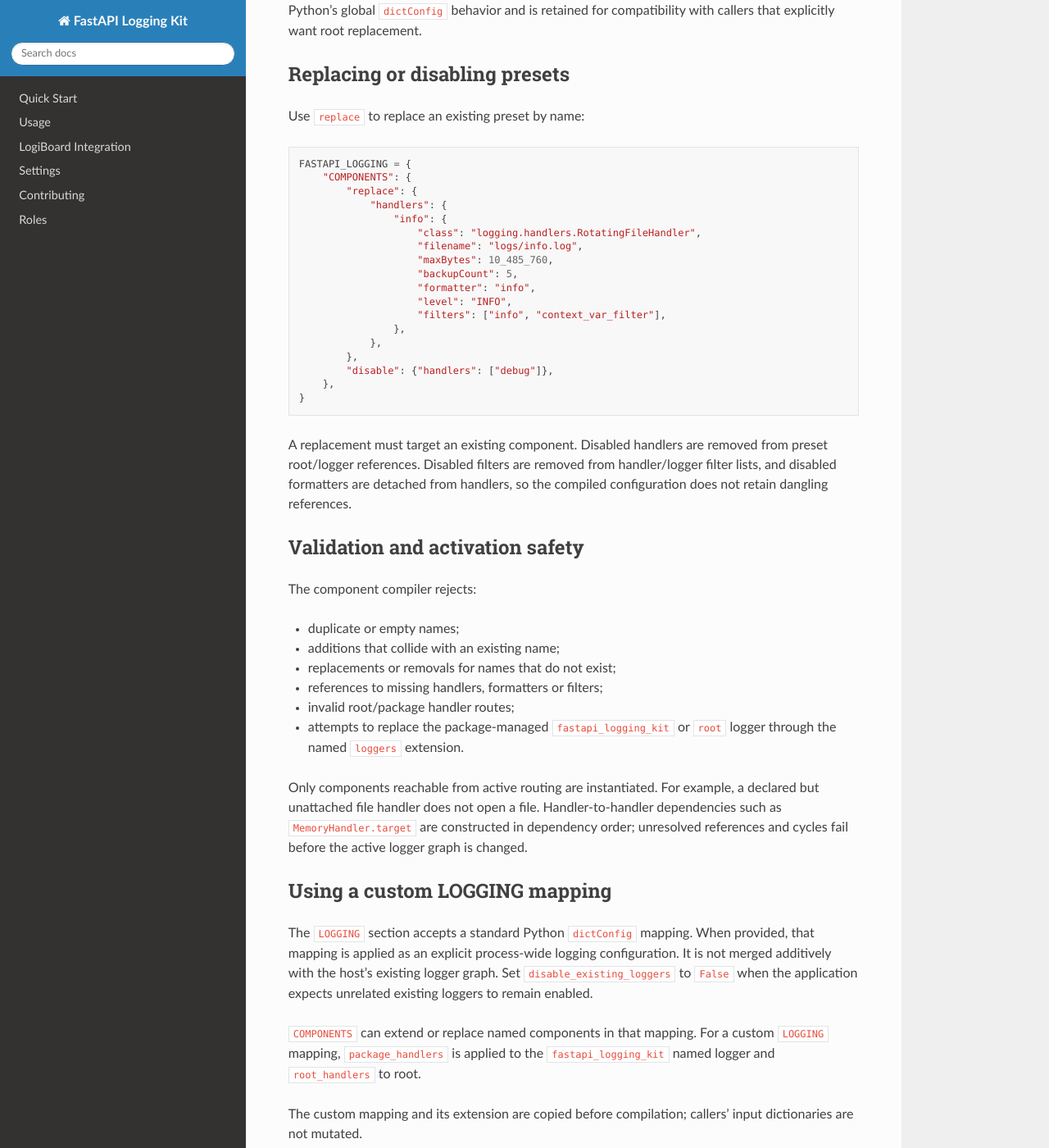
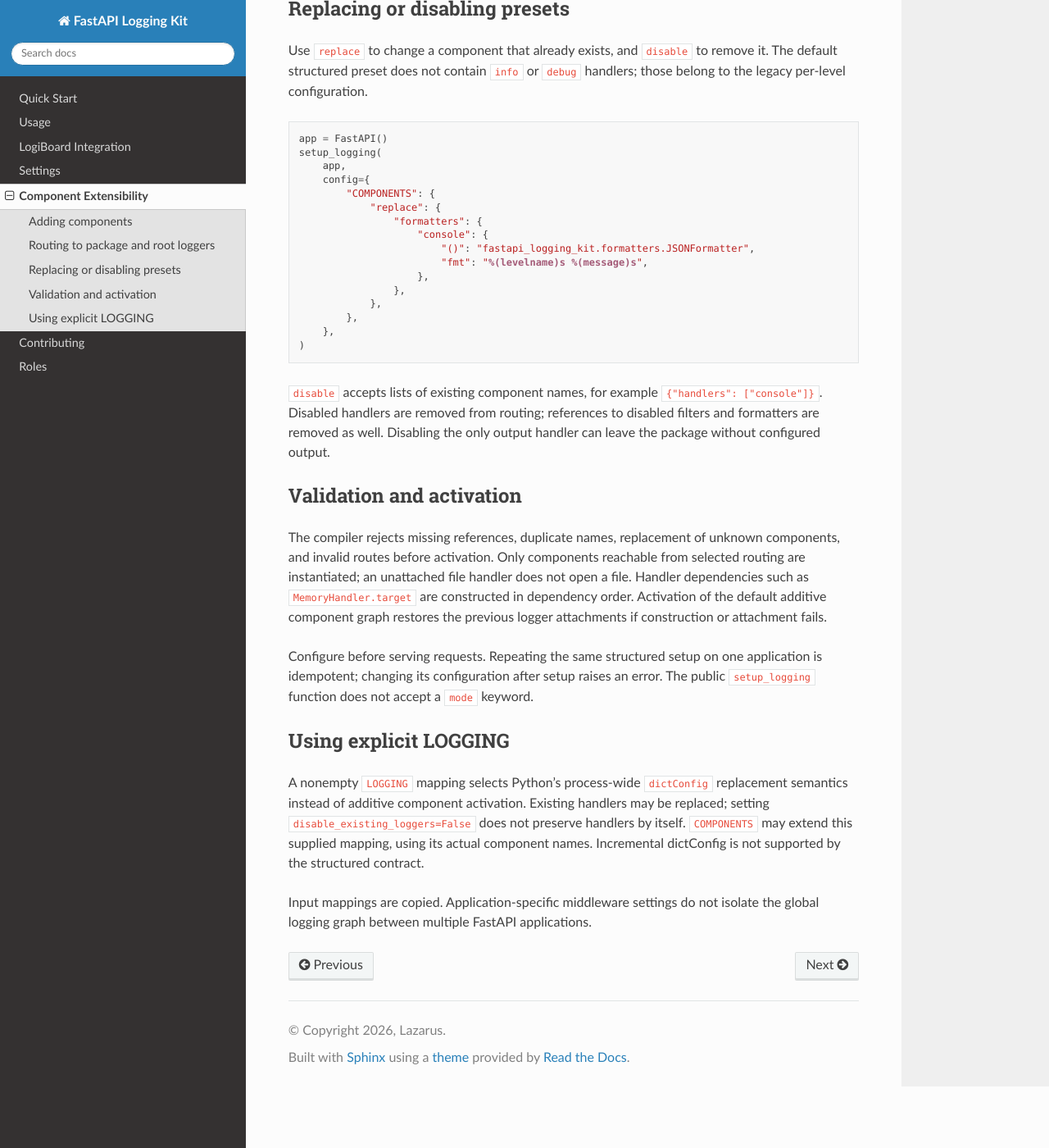
Before and after one commit to Lazarus-org/fastapi-logging-kit, a Sphinx documentation site: the page built from docs/extensibility.rst, in a window 1280 px wide and 1400 px high, scrolled down 1563 px. Shown: the whole window at 82% size. Built offline with Sphinx 7.4.7 and the Read the Docs theme 3.1.0, drawn with Linux system fonts in a browser that asks for light colours; some of the changed text lies outside the part shown.

Commit message:
docs(usage): correct configuration examples and remove comparison page

```diff
--- a/docs/extensibility.rst
+++ b/docs/extensibility.rst
@@ -1,26 +1,41 @@
 Component Extensibility
 =======================
 
-FastAPI Logging Kit builds its default handlers, formatters and filters from a set of
-package presets. Applications can extend those presets through the
-``FASTAPI_LOGGING["COMPONENTS"]`` mapping without editing package internals.
-
-The extension compiler validates names and references before it creates or
-attaches handlers. A component is never silently overwritten: use ``replace``
-for an intentional replacement and ``disable`` to remove a preset.
+Pass the structured ``FASTAPI_LOGGING`` mapping explicitly to
+``setup_logging(app, config=FASTAPI_LOGGING)``. Its public top-level keys are
+``ENABLED``, ``LOGGING``, ``COMPONENTS``, and ``REQUEST_LOGGING``. A settings
+module or environment variable named ``FASTAPI_LOGGING`` is not discovered
+automatically.
 
 Adding components
 -----------------
 
+The no-config structured preset contains a ``console`` formatter, a ``console``
+handler, and no preset filters or per-level file handlers. Component names must
+be unique. Merely declaring a handler does not activate it; route it through a
+named logger, ``package_handlers``, or ``root_handlers``.
+
 .. code-block:: python
 
+   from pathlib import Path
+   from fastapi import FastAPI
+   from fastapi_logging_kit import setup_logging
+
+   Path("logs").mkdir(exist_ok=True)
+   app = FastAPI()
    FASTAPI_LOGGING = {
        "COMPONENTS": {
            "formatters": {
-               "audit": {"()": "myproject.logging.AuditFormatter"},
+               "audit": {
+                   "()": "fastapi_logging_kit.formatters.JSONFormatter",
+                   "fmt": "%(levelname)s %(message)s %(context)s",
+                   "structured_logging": {"EXCEPTION_MODE": "type"},
+               },
            },
            "filters": {
-               "audit_filter": {"()": "myproject.logging.AuditFilter"},
+               "request_context": {
+                   "()": "fastapi_logging_kit.filters.ContextVarFilter",
+               },
            },
            "handlers": {
                "audit_file": {
@@ -28,7 +43,7 @@ Adding components
                    "filename": "logs/audit.log",
                    "level": "INFO",
                    "formatter": "audit",
-                   "filters": ["audit_filter"],
+                   "filters": ["request_context"],
                },
            },
            "loggers": {
@@ -40,108 +55,83 @@ Adding components
            },
        },
    }
-
    setup_logging(app, config=FASTAPI_LOGGING)
 
-Component definitions use the standard ``logging.config.dictConfig`` schema.
-A handler must define exactly one of ``class`` or ``()``. The latter may be a
-callable or a dotted import path. Formatters and filters may likewise use the
-standard ``dictConfig`` component syntax.
+The definitions follow Python's ``logging.config.dictConfig`` syntax. A handler
+requires exactly one of ``class`` or ``()``; factories may be callables or dotted
+import paths. Applications create file-handler directories themselves.
 
-Routing package handlers and root handlers
-------------------------------------------
+Routing to package and root loggers
+-----------------------------------
 
-``package_handlers`` attaches named handlers to the ``fastapi_logging_kit`` logger.
-``root_handlers`` attaches named handlers to the root logger in ``additive``
-and ``replace_root`` modes. ``isolated`` mode deliberately leaves root alone.
-These are explicit routing choices; merely defining a handler does not
-activate it.
+``package_handlers`` attaches handlers to the ``fastapi_logging_kit`` logger.
+``root_handlers`` adds handlers to root while retaining existing host handlers
+in the default structured setup. For example, add an audit handler to root:
 
 .. code-block:: python
 
-   FASTAPI_LOGGING = {
-       "COMPONENTS": {
-           "handlers": {
-               "audit_console": {"class": "logging.StreamHandler"},
-           },
-           "package_handlers": ["audit_console"],
-       },
-   }
+   FASTAPI_LOGGING["COMPONENTS"]["root_handlers"] = ["audit_file"]
 
-In the default ``additive`` setup mode, FastAPI Logging Kit preserves existing root
-handlers. Its own console handler remains on the ``fastapi_logging_kit`` namespace,
-while package file/email handlers are added to root. This prevents duplicate
-writes and allows host handlers (including test capture handlers) to continue
-receiving package log records.
-
-In ``isolated`` mode, package handlers are routed to the ``fastapi_logging_kit``
-namespace without attaching them to root. The ``replace_root`` mode applies
-the generated configuration through Python's global ``dictConfig`` behavior
-and is retained for compatibility with callers that explicitly want root
-replacement.
+Choose this routing before the first ``setup_logging`` call. Request middleware
+configuration is copied per application, but Python's logging registry remains
+process-wide. Do not attach the same output handler at multiple points in a
+propagating logger chain unless duplicate output is intended.
 
 Replacing or disabling presets
 ------------------------------
 
-Use ``replace`` to replace an existing preset by name:
+Use ``replace`` to change a component that already exists, and ``disable`` to
+remove it. The default structured preset does not contain ``info`` or ``debug``
+handlers; those belong to the legacy per-level configuration.
 
 .. code-block:: python
 
-   FASTAPI_LOGGING = {
-       "COMPONENTS": {
-           "replace": {
-               "handlers": {
-                   "info": {
-                       "class": "logging.handlers.RotatingFileHandler",
-                       "filename": "logs/info.log",
-                       "maxBytes": 10_485_760,
-                       "backupCount": 5,
-                       "formatter": "info",
-                       "level": "INFO",
-                       "filters": ["info", "context_var_filter"],
+   app = FastAPI()
+   setup_logging(
+       app,
+       config={
+           "COMPONENTS": {
+               "replace": {
+                   "formatters": {
+                       "console": {
+                           "()": "fastapi_logging_kit.formatters.JSONFormatter",
+                           "fmt": "%(levelname)s %(message)s",
+                       },
                    },
                },
            },
-           "disable": {"handlers": ["debug"]},
        },
-   }
+   )
 
-A replacement must target an existing component. Disabled handlers are removed from preset root/logger references. Disabled
-filters are removed from handler/logger filter lists, and disabled formatters
-are detached from handlers, so the compiled configuration does not retain
-dangling references.
+``disable`` accepts lists of existing component names, for example
+``{"handlers": ["console"]}``. Disabled handlers are removed from routing;
+references to disabled filters and formatters are removed as well. Disabling
+the only output handler can leave the package without configured output.
 
-Validation and activation safety
---------------------------------
+Validation and activation
+-------------------------
 
-The component compiler rejects:
+The compiler rejects missing references, duplicate names, replacement of
+unknown components, and invalid routes before activation. Only components
+reachable from selected routing are instantiated; an unattached file handler
+does not open a file. Handler dependencies such as ``MemoryHandler.target`` are
+constructed in dependency order. Activation of the default additive component
+graph restores the previous logger attachments if construction or attachment
+fails.
 
-* duplicate or empty names;
-* additions that collide with an existing name;
-* replacements or removals for names that do not exist;
-* references to missing handlers, formatters or filters;
-* invalid root/package handler routes;
-* attempts to replace the package-managed ``fastapi_logging_kit`` or ``root`` logger
-  through the named ``loggers`` extension.
+Configure before serving requests. Repeating the same structured setup on one
+application is idempotent; changing its configuration after setup raises an
+error. The public ``setup_logging`` function does not accept a ``mode`` keyword.
 
-Only components reachable from active routing are instantiated. For example,
-a declared but unattached file handler does not open a file. Handler-to-handler
-dependencies such as ``MemoryHandler.target`` are constructed in dependency
-order; unresolved references and cycles fail before the active logger graph is
-changed.
+Using explicit LOGGING
+----------------------
 
-Using a custom LOGGING mapping
-------------------------------
+A nonempty ``LOGGING`` mapping selects Python's process-wide ``dictConfig``
+replacement semantics instead of additive component activation. Existing
+handlers may be replaced; setting ``disable_existing_loggers=False`` does not
+preserve handlers by itself. ``COMPONENTS`` may extend this supplied mapping,
+using its actual component names. Incremental dictConfig is not supported by
+the structured contract.
 
-The ``LOGGING`` section accepts a standard Python ``dictConfig`` mapping. When
-provided, that mapping is applied as an explicit process-wide logging
-configuration. It is not merged additively with the host's existing logger
-graph. Set ``disable_existing_loggers`` to ``False`` when the application
-expects unrelated existing loggers to remain enabled.
-
-``COMPONENTS`` can extend or replace named components in that mapping. For a
-custom ``LOGGING`` mapping, ``package_handlers`` is applied to the
-``fastapi_logging_kit`` named logger and ``root_handlers`` to root.
-
-The custom mapping and its extension are copied before compilation; callers'
-input dictionaries are not mutated.
+Input mappings are copied. Application-specific middleware settings do not
+isolate the global logging graph between multiple FastAPI applications.
--- a/docs/log_iboard.rst
+++ b/docs/log_iboard.rst
@@ -29,7 +29,6 @@ Setup Instructions
       from fastapi import FastAPI
       from fastapi_logging_kit.routers import set_permission_check
 
-
       app = FastAPI()
 
 
--- a/docs/rules.rst
+++ b/docs/rules.rst
@@ -56,7 +56,9 @@ Available Roles
 
       import logging
 
-      from fastapi_logging_kit.utils.log_email_notifier.log_and_notify import log_and_notify_admin
+      from fastapi_logging_kit.utils.log_email_notifier.log_and_notify import (
+          log_and_notify_admin,
+      )
 
       logger = logging.getLogger(__name__)
 
--- a/docs/usage.rst
+++ b/docs/usage.rst
@@ -45,7 +45,10 @@ Configuring
        },
    )
 
-Every option can also be supplied through the environment, using the ``FASTAPI_LOGGING_`` prefix. Values are parsed as JSON, falling back to a plain string:
+Legacy flat-key options can also be supplied through the environment, using
+the ``FASTAPI_LOGGING_`` prefix. Structured ``LOGGING``, ``COMPONENTS``, and
+``REQUEST_LOGGING`` settings must be passed explicitly to ``setup_logging``.
+Legacy environment values are parsed as JSON, falling back to a plain string:
 
 .. code-block:: shell
 
@@ -65,7 +68,9 @@ An explicit mapping passed to ``setup_logging`` takes priority over the environm
 
 .. note::
 
-   Configuration check failures are logged as warnings; unlike Django's system checks they never abort startup. Your application still boots, falling back to the packaged defaults for the invalid options.
+   Legacy checks report warnings; they do not guarantee that invalid values
+   fall back to defaults. Handler construction may still fail. Structured
+   settings raise configuration errors before installation.
 
 For a full breakdown of every option, refer to the :doc:`Settings <settings>`.
 
@@ -106,7 +111,9 @@ Log and Notify Utility
 
       import logging
 
-      from fastapi_logging_kit.utils.log_email_notifier.log_and_notify import log_and_notify_admin
+      from fastapi_logging_kit.utils.log_email_notifier.log_and_notify import (
+          log_and_notify_admin,
+      )
 
       logger = logging.getLogger(__name__)
 
@@ -212,45 +219,32 @@ To install it yourself — for example to control the middleware ordering — ad
 
    app = FastAPI()
    setup_logging(app, add_middleware=False)
-   app.add_middleware(RequestLogMiddleware)
+   app.add_middleware(RequestLogMiddleware, config={})
 
 Key Features
 ^^^^^^^^^^^^
 
-1. **Request/response logging**:
-   - Logs the following details at the start of each request:
-
-     - Request method
-     - Request path
-     - Query parameters
-     - Referrer (if available)
-
-   - And the following details once the request has been processed:
-
-     - User (or ``Anonymous`` if not authenticated)
-     - HTTP status code
-     - Content type
-     - Time taken to process the request
-     - Optionally the SQL queries recorded during the request
-
-2. **Request IDs**:
-   - Reuses an incoming ``X-Request-ID`` header when present, otherwise generates a UUID. The request ID is included in logs and can help with tracing specific requests.
-
-3. **Context propagation**:
-   - Binds ``request_id``, ``ip_address`` and ``user_agent`` to the context variables, so every log record emitted while handling the request carries them automatically.
-
-4. **Streaming support**:
-   - Emits ``Streaming started`` and ``Streaming finished`` records around streaming responses.
-
-5. **Cancellation handling**:
-   - Logs a warning and releases the bound context when a client disconnects mid-request.
-
-6. **SQL query logging**:
-   - Includes the queries a request issued when ``LOG_SQL_QUERIES_ENABLE`` is on. For how queries are collected, see `Tracking queries`_.
+* **Request/response logging:** structured defaults emit one completion record.
+  Set ``REQUEST_LOGGING.LOG_REQUEST_STARTED=True`` for an additional starting
+  event. Records include method, path, status, duration, content type and user
+  when available. Query parameters require ``QUERY_PARAMS_ENABLED=True``.
+* **Request IDs:** accepts a single valid, bounded ``X-Request-ID`` value or
+  generates a UUID. The ID is returned in the response header as well.
+* **Context propagation:** binds ``request_id``, ``ip_address`` and optional
+  ``user_agent``. Attach ``ContextVarFilter`` to a handler and use
+  ``%(context)s`` in its formatter to render these values in your own records.
+* **Streaming support:** keeps context through the final response body.
+  Additional stream records require ``LOG_STREAMING_EVENTS=True`` under
+  ``REQUEST_LOGGING``. Direct legacy middleware enables them by default.
+* **Cancellation handling:** reports cancellations and releases context.
+* **SQL query logging:** enable ``REQUEST_LOGGING.LOG_SQL_QUERIES`` for
+  structured setup or ``LOG_SQL_QUERIES_ENABLE`` for legacy setup. Capture
+  has byte and count limits. See `Tracking queries`_ for instrumentation.
 
 The middleware is pure ASGI, so it forwards websocket and lifespan traffic untouched.
 
-Example log output:
+Example log output with starting events, query diagnostics, and a context
+filter explicitly enabled:
 
 .. code-block:: text
 
@@ -282,7 +276,8 @@ We use context variables in ``RequestLogMiddleware`` to store the following info
 - **ip_address**: The client's IP address.
 - **user_agent**: The client's user agent string.
 
-Because the request context is bound to context variables, your own log calls inherit it without you passing anything:
+Request context is available to your own log calls through ``ContextVarFilter``.
+It is not automatically added to arbitrary host handlers by the default setup:
 
 .. code-block:: python
 
@@ -293,7 +288,7 @@ Because the request context is bound to context variables, your own log calls in
 
    @app.get("/items")
    async def list_items():
-       # automatically carries request_id, ip_address, user_agent
+       # A handler with ContextVarFilter can render the request context.
        logger.info("Listing items")
        return []
 
@@ -316,7 +311,7 @@ The "last run" timestamp is kept in a small in-process cache. If you run several
 Context Variable Management
 ---------------------------
 
-``fastapi_logging_kit`` includes a powerful ``ContextVarManager`` class, allowing you to manage context variables dynamically within your logging system. These variables are bound to the current context and automatically included in your log entries via the ``%(context)s`` placeholder in the log format.
+``fastapi_logging_kit`` includes a powerful ``ContextVarManager`` class, allowing you to manage context variables dynamically within your logging system. These variables are bound to the current context. A handler with ``ContextVarFilter`` can render them through the ``%(context)s`` placeholder.
 
 Binding and Unbinding Context Variables
 ^^^^^^^^^^^^^^^^^^^^^^^^^^^^^^^^^^^^^^^
@@ -706,7 +701,9 @@ Use ``LOG_ROTATION_OVERRIDES`` to give individual log levels a different strateg
 Migrating from django_logging
 -----------------------------
 
-``fastapi_logging_kit`` keeps the same configuration keys, formats and behaviour as `django_logging`. What changes is how the package attaches to your application:
+``fastapi_logging_kit`` retains Django Logging's core logging features and
+legacy configuration keys while adapting application setup, authentication,
+SQL capture, and defaults for ASGI.
 
 .. list-table::
    :header-rows: 1
@@ -727,7 +724,7 @@ Migrating from django_logging
    * - ``python manage.py send_logs``
      - ``fastapi-logging-kit send-logs``
    * - Django system checks abort startup
-     - Check failures are logged as warnings; the app still boots
+     - Legacy checks warn; structured validation raises before installation
    * - ``connection.queries``
      - ``instrument_sqlalchemy(engine)`` or ``record_query(...)``
    * - ``request.user``
@@ -737,4 +734,7 @@ Migrating from django_logging
    * - ``django.core.cache``
      - An in-process cache, replaceable via ``set_cache``
 
-The formatters, filters, context variable manager, rotation handling and format options are unchanged.
+Format choices, level filters, context operations, and rotation remain
+available. Structured serialization now preserves original messages, redacts
+named fields, and limits event size; output is not byte-for-byte compatible.
+The no-config setup preserves host handlers and does not create per-level files.
```
Also changed, not shown: README.md (+21 -12 lines), docs/index.rst (+5 -2 lines), docs/settings.rst (+30 -22 lines).
